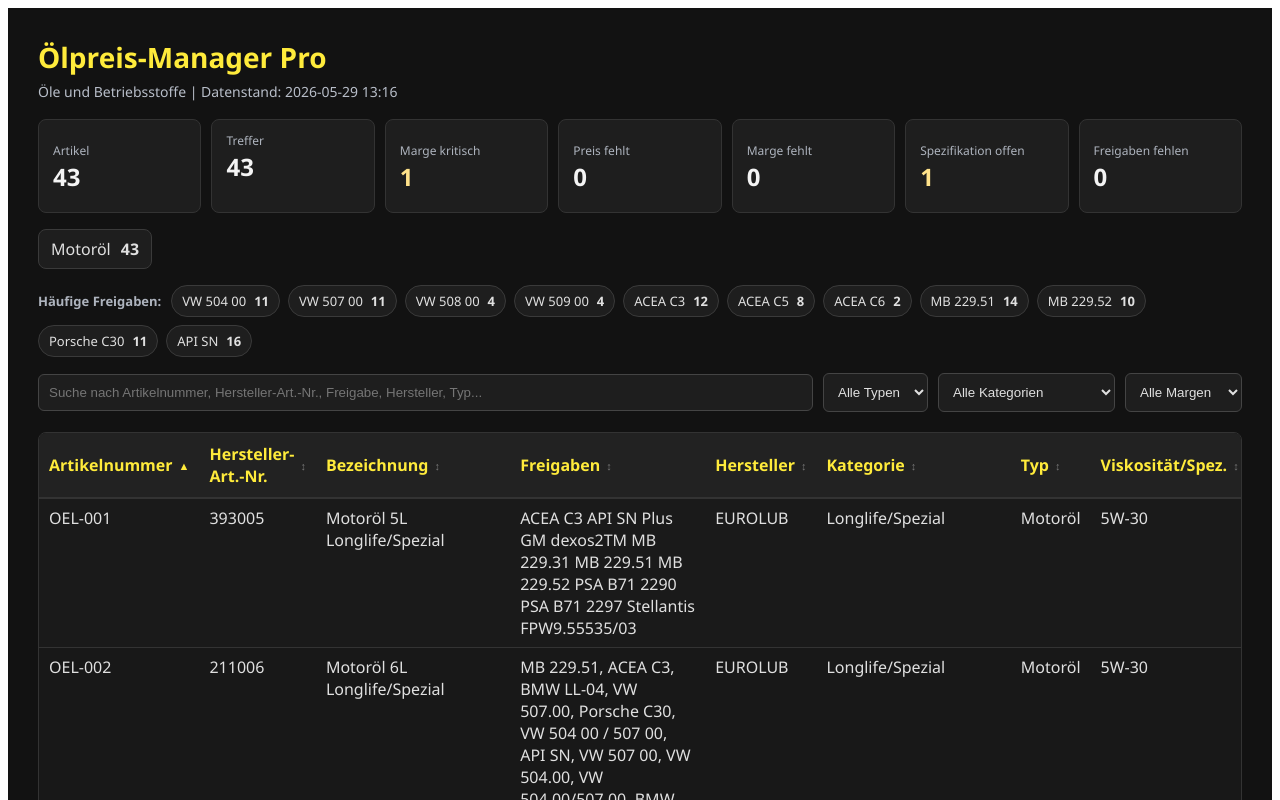
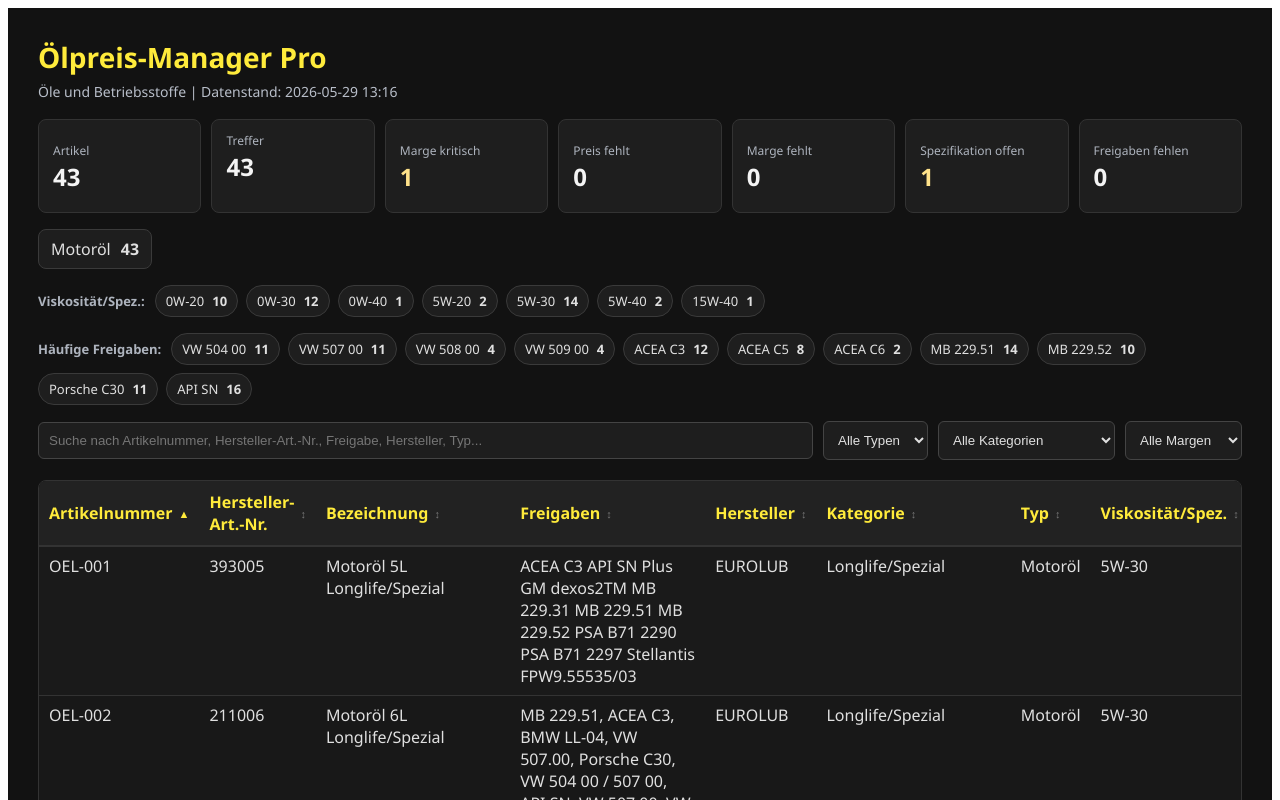
Before and after one commit to McLovin84de/Oelpreis-Manager-Pro, a React (Vite) app: page / in a window 1280 px wide. Shown: the top 800 px of the page. Built offline with nearby package versions, Linux system fonts and the light colour scheme.

Commit message:
UI: Viskositaeten als Schnellfilter anzeigen

```diff
--- a/src/App.jsx
+++ b/src/App.jsx
@@ -637,6 +637,13 @@ function App() {
       count: data.daten.filter((oil) => oil.search_text.includes(normalizeSearchText(chip.query))).length,
     }))
     .filter((chip) => chip.count > 0);
+  const quickSpezifikationChips = [...new Set(data.daten.map((oil) => oil.display_spezifikation).filter(Boolean))]
+    .map((label) => ({
+      label,
+      query: label,
+      count: data.daten.filter((oil) => oil.display_spezifikation === label).length,
+    }))
+    .sort((a, b) => collator.compare(a.label, b.label));
 
   const resetControls = () => {
     setSearch("");
@@ -654,6 +661,11 @@ function App() {
   };
 
   const applyQuickFreigabe = (query) => {
+    setSearch(query);
+    setFilters(getDefaultFilters());
+  };
+
+  const applyQuickSpezifikation = (query) => {
     setSearch(query);
     setFilters(getDefaultFilters());
   };
@@ -778,6 +790,27 @@ function App() {
               <strong>{count}</strong>
             </button>
           ))}
+        </div>
+      ) : null}
+
+      {quickSpezifikationChips.length > 0 ? (
+        <div style={styles.quickFilterRow}>
+          <span style={styles.quickFilterLabel}>Viskosität/Spez.:</span>
+          {quickSpezifikationChips.map((chip) => {
+            const isActive = normalizeSearchText(search) === normalizeSearchText(chip.query);
+            return (
+              <button
+                key={chip.label}
+                type="button"
+                onClick={() => applyQuickSpezifikation(chip.query)}
+                style={{ ...styles.quickFilterButton, ...(isActive ? styles.quickFilterButtonActive : null) }}
+                title={`${chip.label} suchen`}
+              >
+                <span>{chip.label}</span>
+                <strong>{chip.count}</strong>
+              </button>
+            );
+          })}
         </div>
       ) : null}
 
```
Also changed, not shown: 1 other file (tests, documents, lock files or other folders).
